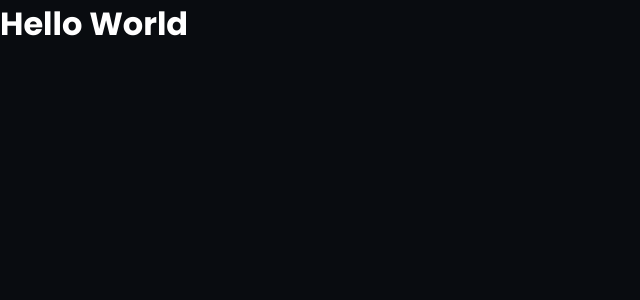
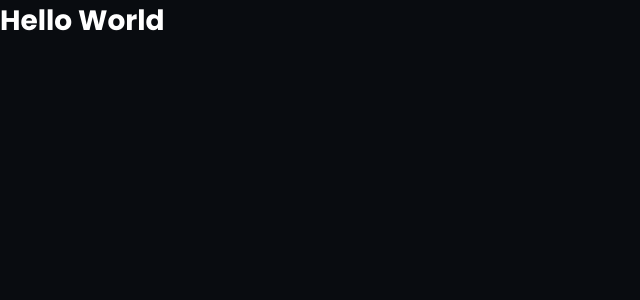
Before and after one commit to hub-home/web, a Vue app: page / in a window 1280 px wide. Shown: the top 300 px of the page, without its empty margins (0-640 px from the left). Built offline with nearby package versions, Linux system fonts and the light colour scheme.

Commit message:
feat(scss): add primair color, change border-radius and add a color for secundair text

```diff
--- a/src/scss/index.scss
+++ b/src/scss/index.scss
@@ -7,7 +7,7 @@ body, html {
     color: var(--text);
     font-family: Poppins, Arial, Helvetica, sans-serif;
     font-weight: 500;
-    font-size: 16px;
+    font-size: 14px;
     overflow-x: hidden;
 }
 
--- a/src/scss/variables.scss
+++ b/src/scss/variables.scss
@@ -1,11 +1,15 @@
 :root {
-    --body-lighter: rgb(13, 17, 23) ;
+    --primair: #149D84;
+    --body-lighter: rgb(13, 17, 23);
 	--body: rgb(9, 12, 16);
+
 	--text: #ffffff;
+	--text-secundair: rgb(138, 148, 158);
+
 	--border: 1.8px solid rgb(48, 54, 61);
 	--hover: rgb(33, 38, 45);
 
-    --border-radius: 25px;
+    --border-radius: 15px;
 
 	--gap-small: 10px;
 	--gap: 15px;
```
